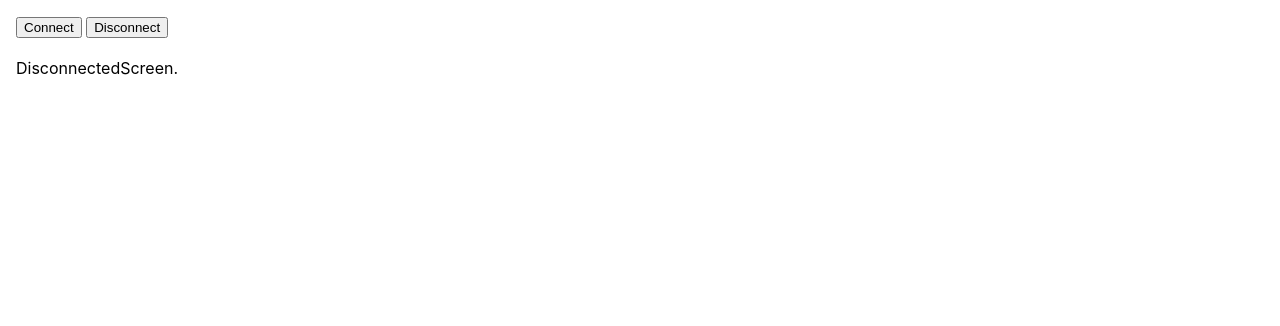
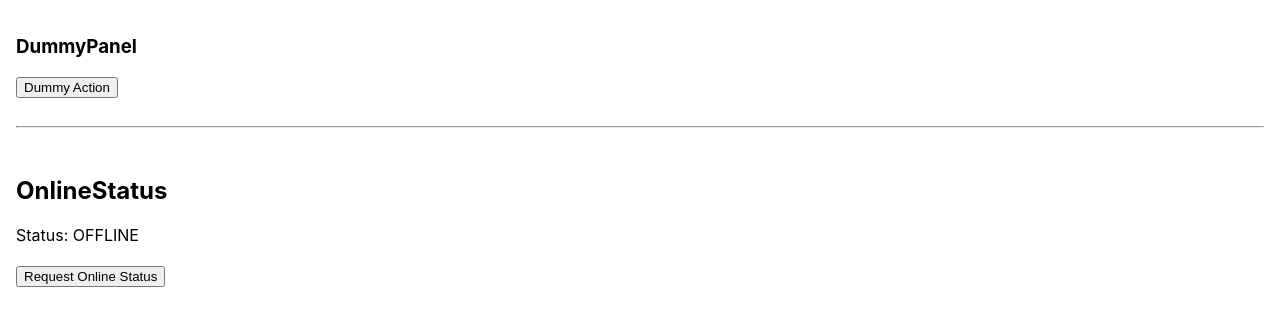
Before and after one commit to toxa16/harvey-control-frontend, a React (Create React App) app: page / in a window 1280 px wide. Shown: the top 326 px of the page. Built offline with nearby package versions, Linux system fonts and the light colour scheme.

Commit message:
init machine online status subapp

```diff
--- a/src/App.js
+++ b/src/App.js
@@ -3,13 +3,17 @@ import React from 'react';
 import './App.css';
 import ConnectedPanel from './Panel/ConnectedPanel';
 import ConnectedMainScreen from './subapp/components/ConnectedMainScreen';
+import OnlineStatus from './machine-online-status/ui/OnlineStatus';
+import DummyPanel from './_panels/DummyPanel';
 
 function App() {
   return (
     <div className="App">
-      <ConnectedPanel />
+      <DummyPanel />
       <br />
-      <ConnectedMainScreen />
+      <hr />
+      <br />
+      <OnlineStatus status={1} />
     </div>
   );
 }
--- /dev/null
+++ b/src/_panels/DummyPanel.js
@@ -0,0 +1,10 @@
+import React from 'react';
+
+export default function DummyPanel() {
+  return (
+    <div>
+      <h3>DummyPanel</h3>
+      <button>Dummy Action</button>
+    </div>
+  );
+}
--- /dev/null
+++ b/src/machine-online-status/logic/machine-status.enum.js
@@ -0,0 +1,7 @@
+const MachineStatus = {
+  UNKNOWN: 0,
+  OFFLINE: 1,
+  ONLINE: 2,
+};
+
+export default MachineStatus;
--- /dev/null
+++ b/src/machine-online-status/ui/OnlineStatus.js
@@ -0,0 +1,23 @@
+import React from 'react';
+import MachineStatus from '../logic/machine-status.enum';
+
+export default function OnlineStatus({ status }) {
+  function displayStatus() {
+    switch (status) {
+      case MachineStatus.OFFLINE: return 'OFFLINE';
+      case MachineStatus.ONLINE: return 'ONLINE';
+      default: return 'UNKNOWN';
+    }
+  }
+
+  return (
+    <div>
+      <h2>OnlineStatus</h2>
+      <div>Status: { displayStatus() }</div>
+      <br />
+      <div>
+        <button>Request Online Status</button>
+      </div>
+    </div>
+  );
+}
```
